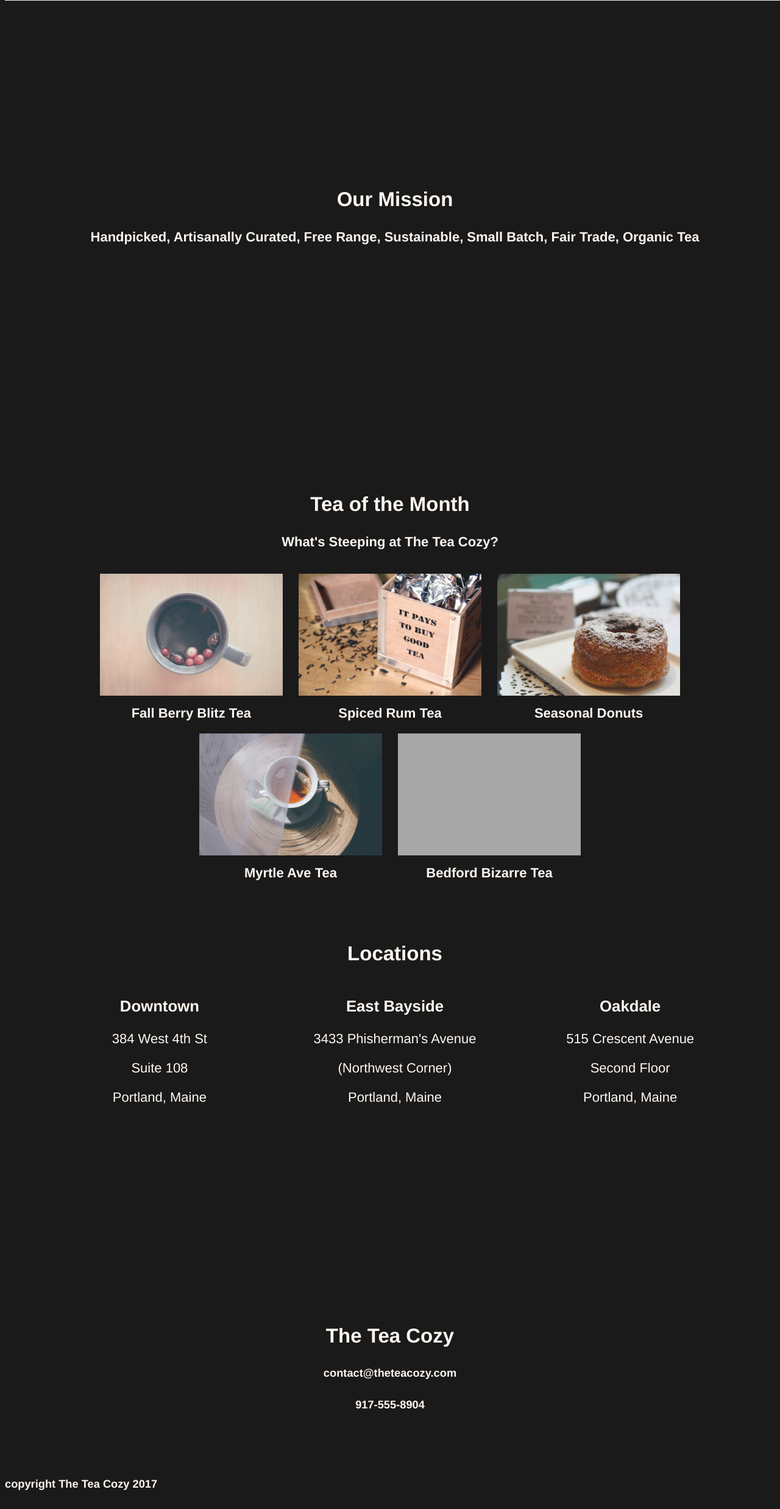
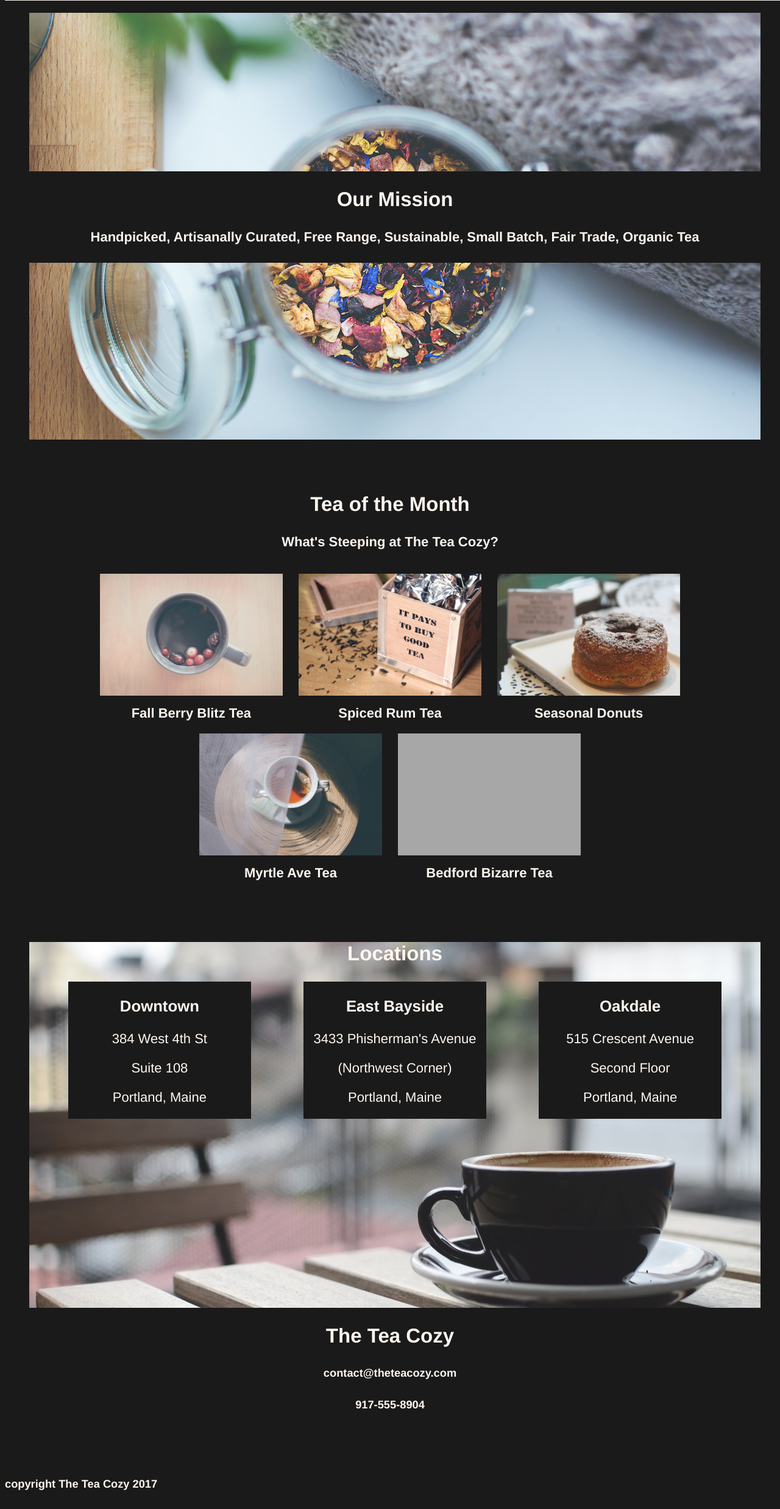
Before and after one commit to mirial83/OffPlatformProject-Tea-Cozy-CodeCademy, a plain HTML site: page index.html in a window 1280 px wide. Shown: the part 69-2544 px from the top of the page at 61% size. Drawn offline with Linux system fonts and the light colour scheme; grey boxes are pictures that could not be loaded.

Commit message:
Update style.css

```diff
--- a/assets/css/style.css
+++ b/assets/css/style.css
@@ -46,7 +46,7 @@
       float: right;
   }
   .mission {
-    background-image: url('assets/img-mission-background.jpg');
+    background-image: url('../img-mission-background.jpg');
     height: 700px;
     width: 1200px;
   }
@@ -80,7 +80,7 @@
     width: 300px;
   }
   .locations {
-    background-image: url('assets/img-locations-background.jpg');
+    background-image: url('../img-locations-background.jpg');
     background-position: center;
     background-repeat: norepeat;
     height: 600px;
```
